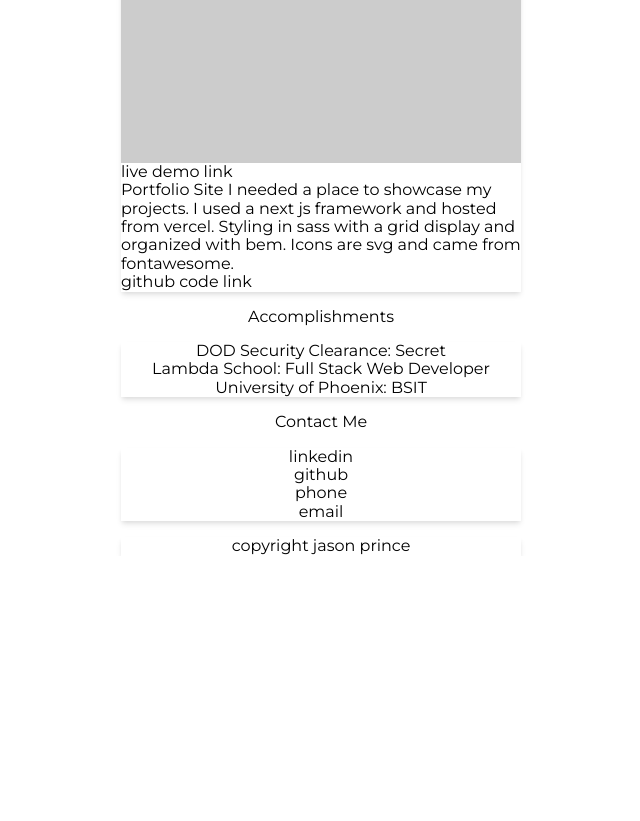
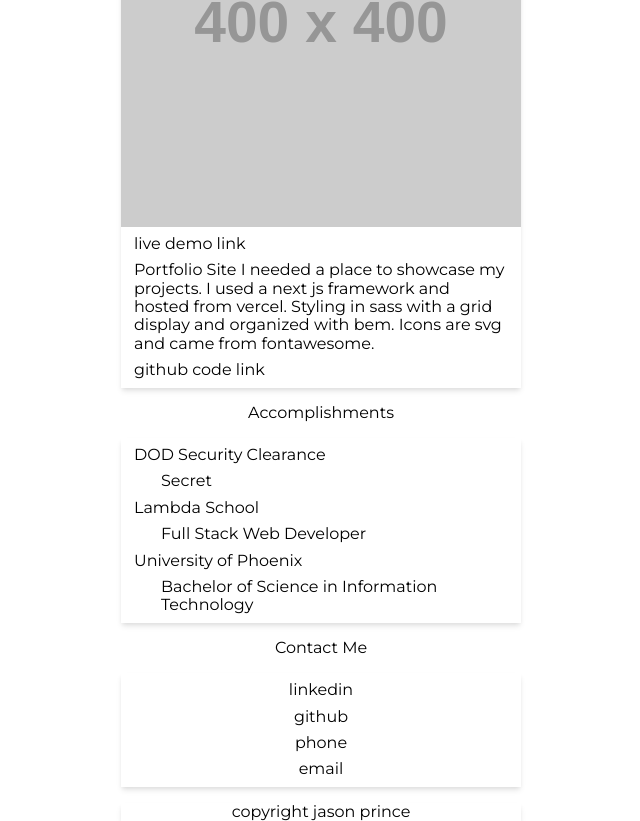
Before and after one commit to Jason-Prince/my-portfolio-app, a Next.js app: page / in a window 1280 px wide. Shown: the part 1285-2106 px from the top of the page, without its empty margins (319-959 px from the left). Before the commit the page ends 1841 px from the top, so only its background shows below. Built offline with nearby package versions, Linux system fonts and the light colour scheme.

Commit message:
more changes to the layout.

```diff
--- a/pages/index.js
+++ b/pages/index.js
@@ -19,12 +19,14 @@ const home = () => {
               alt="cooking with react"
             />
           </div>
+          <div className="content">
             <div className="content--left">live demo link</div>
             <div className="content--left">
               <span>Coolking with React</span>
               <span>All about cooking with react</span>
             </div>
             <div className="content--left">github code link</div>
+          </div>
         </div>
         {/* pixabay image search */}
         <div className="card">
@@ -34,15 +36,18 @@ const home = () => {
               alt="pixabay image search"
             />
           </div>
+          <div className="content">
             <div className="content--left">live demo link</div>
             <div className="content--left">Pixabay Image Search</div>
             <div className="content--left">github code link</div>
+          </div>
         </div>
         {/* web portfolio */}
         <div className="card">
           <div className="content--center">
             <img src="https://via.placeholder.com/400" alt="web portfolio" />
           </div>
+          <div className="content">
             <div className="content--left">live demo link</div>
             <div className="content--left">
               Portfolio Site I needed a place to showcase my projects. I used a
@@ -52,22 +57,32 @@ const home = () => {
             </div>
             <div className="content--left">github code link</div>
           </div>
+        </div>
         {/* accomplishments */}
         <div className="section">Accomplishments</div>
         <div className="card">
-          <div className="content--center">DOD Security Clearance: Secret</div>
-          <div className="content--center">
-            Lambda School: Full Stack Web Developer
+          <div className="content">
+            <div className="content--left">DOD Security Clearance</div>
+            <div className="content--left content--padding-left">Secret</div>
+            <div className="content--left">Lambda School</div>
+            <div className="content--left content--padding-left">
+              Full Stack Web Developer
             </div>
-          <div className="content--center">University of Phoenix: BSIT</div>
+            <div className="content--left">University of Phoenix</div>
+            <div className="content--left content--padding-left">
+              Bachelor of Science in Information Technology
+            </div>
+          </div>
         </div>
         {/* contact me */}
         <div className="section">Contact Me</div>
         <div className="card">
+          <div className="content">
             <div className="content--center">linkedin</div>
             <div className="content--center">github</div>
             <div className="content--center">phone</div>
             <div className="content--center">email</div>
+          </div>
         </div>
         {/* footer */}
         <div className="card">
--- a/styles/globals.scss
+++ b/styles/globals.scss
@@ -13,6 +13,7 @@
 
 body {
     font-family: 'Montserrat', sans-serif;
+    font-size: 16px;
 }
 
 a {
@@ -58,15 +59,24 @@ a:hover {
             grid-template-rows: 2fr auto;
             grid-template-columns: 400px;
             box-shadow: 0 4px 6px -1px rgba(0, 0, 0, 0.1), 0 2px 4px -1px rgba(0, 0, 0, 0.06);
+            .content {
+                display: grid;
+                grid-template-rows: auto;
+                gap: .5em;
+                padding: .5em;
+            }
             .content--center {
                 display: grid;
                 place-items: center;
             }
             .content--left {
+                padding: 0 5px;
                 display: grid;
                 place-items: start;
             }
-
+            .content--padding-left {
+                padding-left: 2em;
+            }
         }
     }
 }
```
Lines whose indentation alone changed are shown as unchanged.
